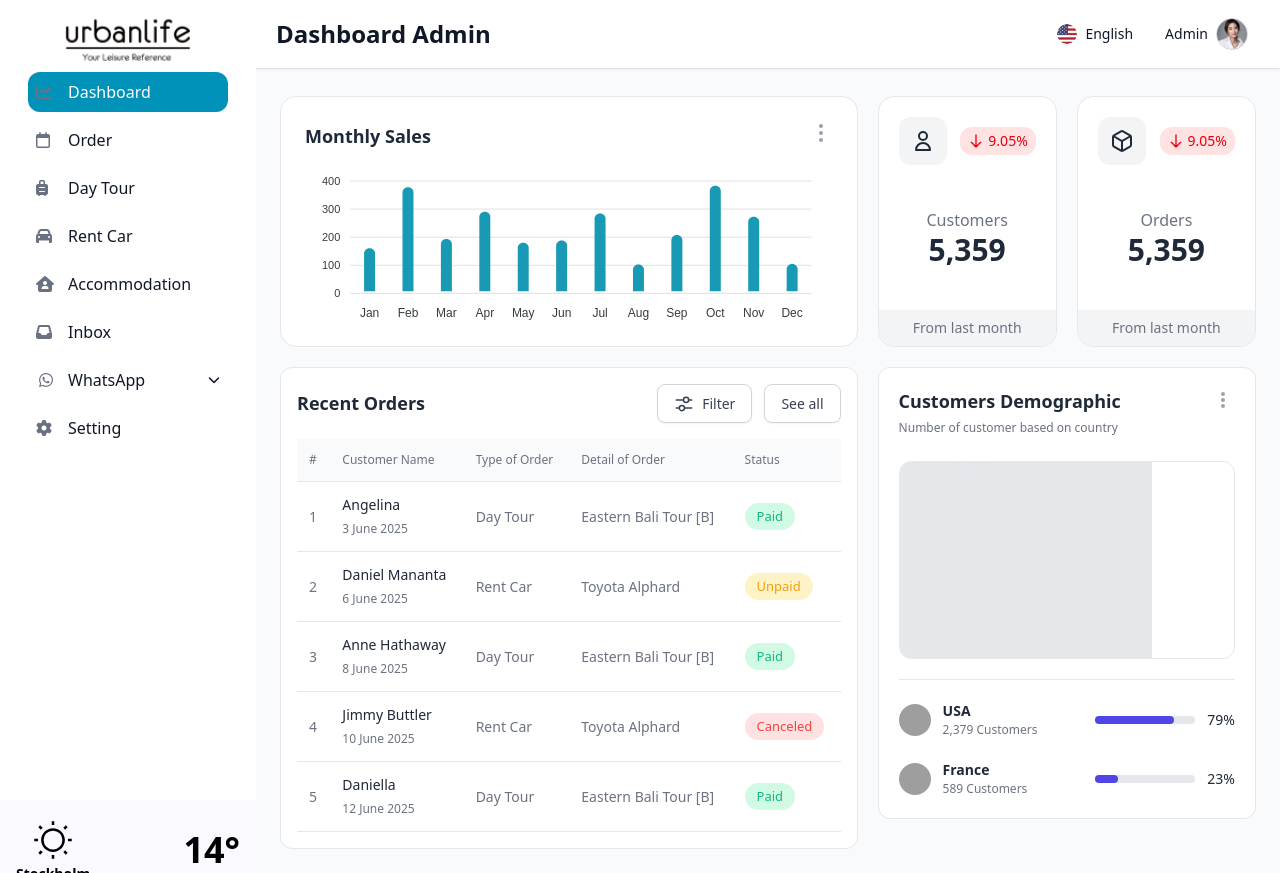
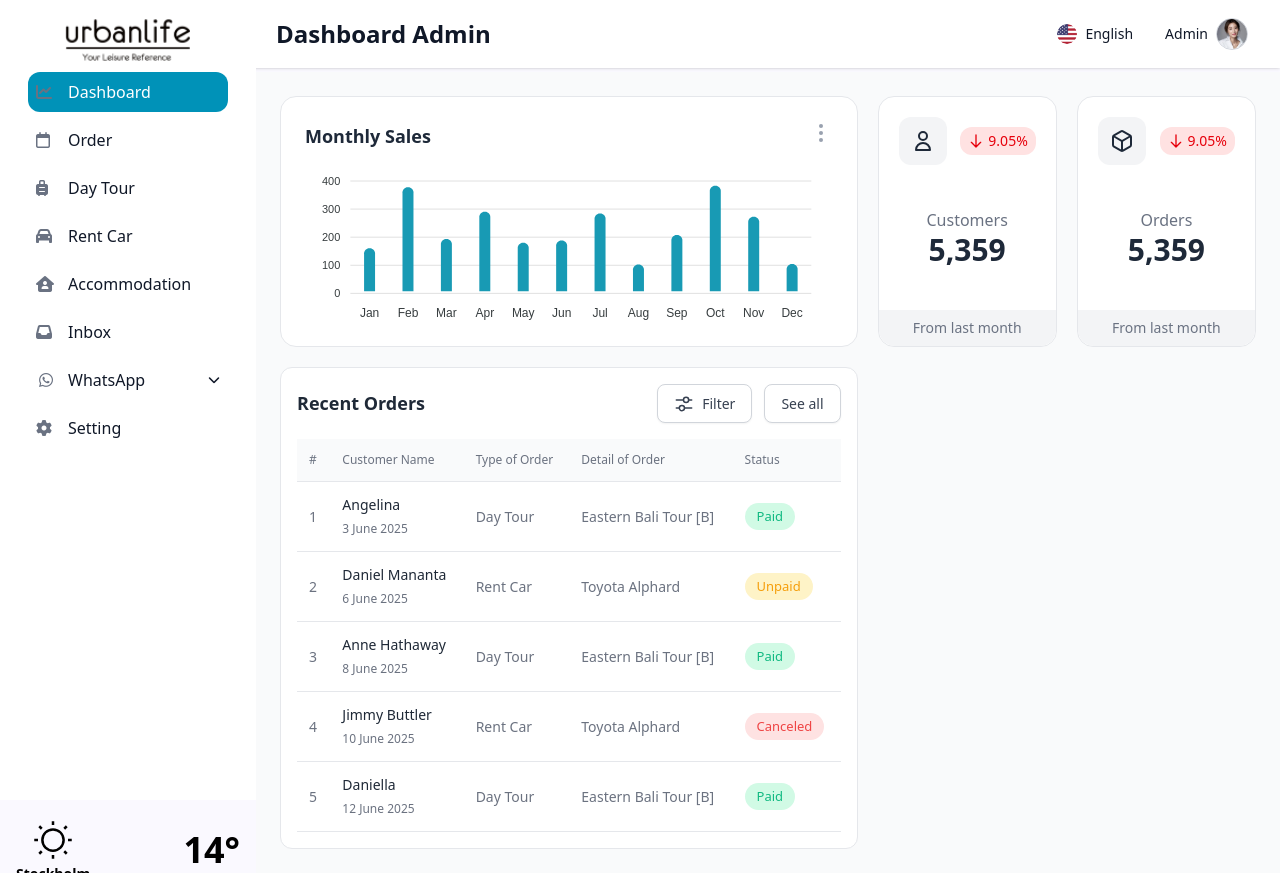
Before and after one commit to myreds12/urbanlife-frontend, a React (Vite) app in the folder urbanlife-frontend/: page /dashboard in a window 1280 px wide. Built offline with nearby package versions, Linux system fonts and the light colour scheme; grey boxes are pictures that could not be loaded.

Commit message:
apus map

```diff
--- a/urbanlife-frontend/src/pages/AdminDashboard/Dashboard/Dashboard.tsx
+++ b/urbanlife-frontend/src/pages/AdminDashboard/Dashboard/Dashboard.tsx
@@ -3,7 +3,6 @@ import "../../../styles/AdminDashboard/Dashboard/CalendarCustom.css";
 import ChartBar from "../../../components/AdminDashboard/charts/bar/ChartBar";
 import CardWidget from "../../../components/AdminDashboard/card/CardWidget";
 import RecentOrders from "../../../components/AdminDashboard/orders/RecentOrders";
-import CardWorld from "../../../components/AdminDashboard/map/CardWorld";
 
 function Dashboard() {
 
@@ -14,18 +13,16 @@ function Dashboard() {
         <div className="col-span-6 ">
           <ChartBar />
         </div>
-
         <div className="col-span-4">
           <CardWidget />
         </div>
       </div>
+
       <div className="grid grid-cols-10 gap-5 mt-5">
         <div className="col-span-6 ">
           <RecentOrders />
         </div>
-
         <div className="col-span-4">
-          <CardWorld />
         </div>
 
       </div>
```
